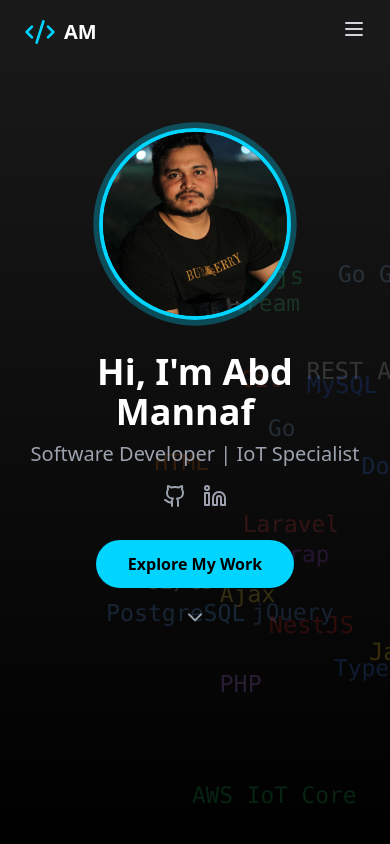
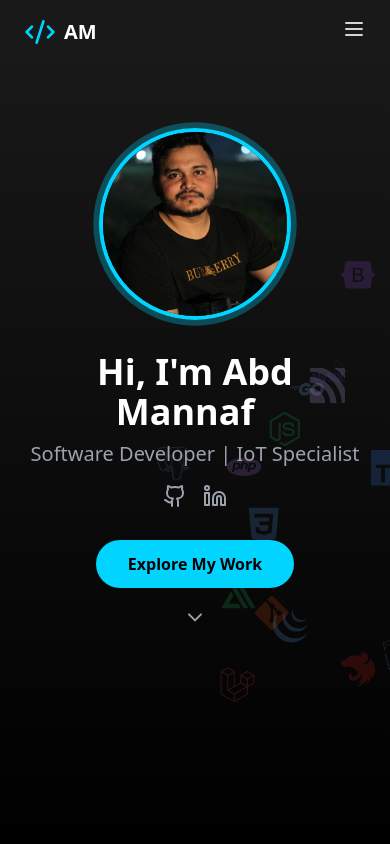
Before and after one commit to idbmannaf/mannaf, a React (Vite) app: page / in a window 390 px wide. Shown: the top 844 px of the page. Built offline with nearby package versions, Linux system fonts and the light colour scheme.

Commit message:
Hero Animation change and add experience

```diff
--- a/package.json
+++ b/package.json
@@ -16,6 +16,8 @@
     "react": "^18.3.1",
     "react-dom": "^18.3.1",
     "react-hot-toast": "^2.5.2",
+    "react-icons": "^5.5.0",
+    "react-router-dom": "^7.6.0",
     "react-type-animation": "^3.2.0"
   },
   "devDependencies": {
--- a/src/App.jsx
+++ b/src/App.jsx
@@ -1,3 +1,4 @@
+import { useState } from "react";
 import About from "./components/About";
 import Contact from "./components/Contact";
 import Education from "./components/Education";
@@ -9,6 +10,9 @@ import Projects from "./components/Projects";
 import Skills from "./components/Skills";
 
 export default function App() {
+  const [selectedPlan, setSelectedPlan] = useState("");
+  console.log(selectedPlan);
+
   return (
     <div className="bg-[#1A1A1A] min-h-screen  text-white">
       <Header />
@@ -18,8 +22,8 @@ export default function App() {
       <Projects />
       <Skills />
       <Education />
-      <Pricing />
-      <Contact />
+      <Pricing selectedPlan={selectedPlan} setSelectedPlan={setSelectedPlan} />
+      <Contact selectedPlan={selectedPlan} setSelectedPlan={setSelectedPlan} />
     </div>
   );
 }
--- a/src/components/Contact.jsx
+++ b/src/components/Contact.jsx
@@ -4,7 +4,7 @@ import { Github, Linkedin, Mail, Phone, Send } from "lucide-react";
 import React, { useRef, useState } from "react";
 import toast, { Toaster } from "react-hot-toast";
 
-const Contact = () => {
+const Contact = ({ selectedPlan, setSelectedPlan }) => {
   const formRef = useRef(null);
   const [isSubmitting, setIsSubmitting] = useState(false);
 
@@ -130,7 +130,8 @@ const Contact = () => {
               />
             </div>
 
-            <div>
+            <div className="flex gap-4">
+              <div className="w-full">
                 <label htmlFor="email" className="block text-gray-400 mb-2">
                   Email
                 </label>
@@ -142,6 +143,26 @@ const Contact = () => {
                   className="w-full bg-[#1A1A1A] rounded-lg px-4 py-3 text-white focus:outline-none focus:ring-2 focus:ring-primary"
                   placeholder="Your email"
                 />
+              </div>
+              <div className="w-full">
+                <label htmlFor="service" className="block text-gray-400 mb-2">
+                  Plan
+                </label>
+                <select
+                  name="service"
+                  id="service"
+                  required
+                  value={selectedPlan}
+                  onChange={(e) => setSelectedPlan(e.target.value)}
+                  className="w-full bg-[#1A1A1A] rounded-lg px-4 py-3 text-white focus:outline-none focus:ring-2 focus:ring-primary"
+                >
+                  <option value="">Select Service</option>
+                  <option value="Hourly Development">Hourly Development</option>
+                  <option value="Monthly Retainer">Monthly Retainer</option>
+                  <option value="Project Based">Project Based</option>
+                  <option value="Others">Others</option>
+                </select>
+              </div>
             </div>
 
             <div>
--- a/src/components/Education.jsx
+++ b/src/components/Education.jsx
@@ -10,7 +10,7 @@ const educationData = [
     type: "education",
   },
   {
-    title: "Professional Diploma",
+    title: "Professional Diploma (WDPF)",
     institution: "ISDB-Bisew",
     period: "2019-2022",
     type: "education",
--- a/src/components/Experience.jsx
+++ b/src/components/Experience.jsx
@@ -16,7 +16,22 @@ import React, { useState } from "react";
 
 const experiences = [
   {
+    company: "DigiDumpling Limited",
+    position: "Software Developer",
+    isRemote: true,
+    period: "01/04/2025 - Present",
+    description: [
+      "Developed scalable backend systems using PHP and Laravel, integrating legacy codebases and modern frameworks.",
+      "Designed and maintained RESTful APIs to support web and mobile platforms",
+      "Improved system performance through query optimization and efficient database structuring.",
+      "Contributed to architecture design, ensuring scalability, maintainability, and code quality",
+      "Collaborated with cross-functional teams to deliver feature-rich web applications",
+    ],
+    tech: ["PHP", "Laravel", "JavaScript", "MySQL", "PostgreSQL"],
+  },
+  {
     company: "Sarbs Communication Ltd",
+    isRemote: false,
     position: "Software Developer",
     period: "01/02/2023 - Present",
     description: [
@@ -29,6 +44,7 @@ const experiences = [
   },
   {
     company: "A2sys",
+    isRemote: false,
     position: "Web Developer",
     period: "01/02/2021 - 31/12/2022",
     description: [
@@ -42,6 +58,7 @@ const experiences = [
   {
     company: "Urgent Care At Lake Lucille",
     position: "SEO Manager",
+    isRemote: true,
     period: "01/01/2013 - 31/10/2017",
     description: [
       "Developed and implemented SEO strategies to improve search engine rankings",
@@ -382,6 +399,9 @@ const Experience = () => {
                     transition={{ type: "spring", stiffness: 400 }}
                   >
                     {exp.company}
+                    {exp.isRemote && (
+                      <sup className="text-xs text-gray-400 ml-2">Remote</sup>
+                    )}
                   </motion.h3>
                   <div className="flex items-center text-gray-400 bg-black/30 px-3 py-1 rounded-full">
                     <Calendar size={16} className="mr-2 text-primary" />
--- a/src/components/Hero.jsx
+++ b/src/components/Hero.jsx
@@ -1,43 +1,49 @@
 import { motion } from "framer-motion";
 import { ChevronDown, Github, Linkedin } from "lucide-react";
+import {
+  SiAwsamplify,
+  SiBootstrap,
+  SiCss3,
+  SiDocker,
+  SiGin,
+  SiGit,
+  SiGo,
+  SiHtml5,
+  SiJavascript,
+  SiJquery,
+  SiLaravel,
+  SiMqtt,
+  SiMysql,
+  SiNestjs,
+  SiNodedotjs,
+  SiPhp,
+  SiPostgresql,
+  SiTypescript,
+} from "react-icons/si";
 import { TypeAnimation } from "react-type-animation";
 
 const Hero = () => {
-  // Array of programming languages and frameworks
+  // Array of programming languages and frameworks with icons
   const techIcons = [
-    { name: "Go", class: "text-blue-300" },
-    { name: "PHP", class: "text-purple-400" },
-    { name: "JavaScript", class: "text-yellow-400" },
-    { name: "TypeScript", class: "text-blue-500" },
-    { name: "Node.js", class: "text-green-500" },
-
-    // Frameworks & APIs
-    { name: "Laravel", class: "text-red-500" },
-    { name: "Go Gin", class: "text-blue-300" },
-    { name: "NestJS", class: "text-red-600" },
-    { name: "REST API", class: "text-gray-300" },
-
-    // Web Technologies
-    { name: "HTML", class: "text-orange-500" },
-    { name: "CSS", class: "text-blue-400" },
-    { name: "Bootstrap", class: "text-purple-500" },
-    { name: "jQuery", class: "text-blue-400" },
-    { name: "Ajax", class: "text-yellow-300" },
-
-    // Databases
-    { name: "MySQL", class: "text-blue-600" },
-    { name: "PostgreSQL", class: "text-blue-400" },
-    { name: "Timestream", class: "text-green-400" },
-
-    // Cloud & DevOps
-    { name: "AWS", class: "text-orange-400" },
-    { name: "Docker", class: "text-blue-500" },
-    { name: "CI/CD", class: "text-gray-300" },
-    { name: "Git", class: "text-orange-600" },
-
-    // IoT
-    { name: "AWS IoT Core", class: "text-green-500" },
-    { name: "MQTT", class: "text-purple-300" },
+    { icon: <SiGo />, class: "text-blue-300" },
+    { icon: <SiPhp />, class: "text-purple-400" },
+    { icon: <SiJavascript />, class: "text-yellow-400" },
+    { icon: <SiTypescript />, class: "text-blue-500" },
+    { icon: <SiNodedotjs />, class: "text-green-500" },
+    { icon: <SiLaravel />, class: "text-red-500" },
+    { icon: <SiGin />, class: "text-blue-300" },
+    { icon: <SiNestjs />, class: "text-red-600" },
+    { icon: <SiHtml5 />, class: "text-orange-500" },
+    { icon: <SiCss3 />, class: "text-blue-400" },
+    { icon: <SiBootstrap />, class: "text-purple-500" },
+    { icon: <SiJquery />, class: "text-blue-400" },
+    { icon: <SiMysql />, class: "text-blue-600" },
+    { icon: <SiPostgresql />, class: "text-blue-400" },
+    { icon: <SiAwsamplify />, class: "text-orange-400" },
+    { icon: <SiDocker />, class: "text-blue-500" },
+    { icon: <SiGit />, class: "text-orange-600" },
+    { icon: <SiAwsamplify />, class: "text-green-500" },
+    { icon: <SiMqtt />, class: "text-purple-300" },
   ];
 
   return (
@@ -74,9 +80,9 @@ const Hero = () => {
               repeat: Infinity,
               repeatType: "reverse",
             }}
-            className={`absolute text-xl md:text-2xl ${tech.class} font-mono opacity-20 select-none`}
+            className={`absolute text-3xl md:text-4xl ${tech.class} font-mono opacity-20 select-none`}
           >
-            {tech.name}
+            {tech.icon}
           </motion.div>
         ))}
       </div>
--- a/src/components/Pricing.jsx
+++ b/src/components/Pricing.jsx
@@ -53,7 +53,7 @@ const pricingPlans = [
   },
 ];
 
-const Pricing = () => {
+const Pricing = ({ selectedPlan, setSelectedPlan }) => {
   return (
     <section className="py-20 bg-gradient-to-b from-gray-900 to-gray-800 text-white">
       <div className="max-w-7xl mx-auto px-4 sm:px-6 lg:px-8">
@@ -116,6 +116,7 @@ const Pricing = () => {
                 whileHover={{ scale: 1.02 }}
                 whileTap={{ scale: 0.98 }}
                 onClick={() => {
+                  setSelectedPlan(plan.title);
                   const contactSection = document.getElementById("contact");
                   if (contactSection) {
                     contactSection.scrollIntoView({ behavior: "smooth" });
--- a/src/components/Projects.jsx
+++ b/src/components/Projects.jsx
@@ -1,58 +1,9 @@
 import { motion } from "framer-motion";
 import { ChevronLeft, ChevronRight, ExternalLink, Github } from "lucide-react";
 import React, { useState } from "react";
+import { projects as projectsData } from "../data";
 
-const projects = [
-  {
-    order: 1,
-    title: "Remote Monitoring System (RMS)",
-    description:
-      "Real-time telecom tower monitoring system using AWS IoT Core and GoLang",
-    image:
-      "https://images.unsplash.com/photo-1551288049-bebda4e38f71?w=800&h=600&fit=crop",
-    tech: ["Go", "AWS IoT", "React", "MQTT"],
-    links: {
-      live: "#",
-      github: "#",
-    },
-  },
-  {
-    order: 2,
-    title: "Grid Controller (GC)",
-    description: "Solar-powered grid optimization with MQTT dashboard",
-    image:
-      "https://images.unsplash.com/photo-1509391366360-2e959784a276?w=800&h=600&fit=crop",
-    tech: ["Laravel", "MQTT", "Vue.js"],
-    links: {
-      live: "#",
-      github: "#",
-    },
-  },
-  {
-    order: 3,
-    title: "Visually Impaired People's Society",
-    description: "Accessible website with screen reader optimization",
-    image:
-      "https://images.unsplash.com/photo-1505236858219-8359eb29e329?w=800&h=600&fit=crop",
-    tech: ["PHP", "Laravel", "Accessibility"],
-    links: {
-      live: "https://vipsbd.org",
-      github: "#",
-    },
-  },
-  {
-    order: 4,
-    title: "Steady Formation",
-    description: "Custom software solutions platform",
-    image:
-      "https://images.unsplash.com/photo-1460925895917-afdab827c52f?w=800&h=600&fit=crop",
-    tech: ["PHP", "Laravel", "React"],
-    links: {
-      live: "https://steadyformation.com",
-      github: "#",
-    },
-  },
-].sort((a, b) => a.order - b.order);
+const projects = projectsData.sort((a, b) => a.order - b.order);
 
 const PROJECTS_PER_PAGE = 2;
 
--- /dev/null
+++ b/src/data.js
@@ -0,0 +1,51 @@
+export const projects = [
+    {
+        order: 1,
+        title: "Remote Monitoring System (RMS)",
+        description:
+            "Real-time telecom tower monitoring system using AWS IoT Core and GoLang",
+        image:
+            "https://images.unsplash.com/photo-1551288049-bebda4e38f71?w=800&h=600&fit=crop",
+        tech: ["Go", "AWS IoT", "React", "MQTT"],
+        links: {
+            live: "#",
+            github: "#",
+        },
+    },
+    {
+        order: 2,
+        title: "Grid Controller (GC)",
+        description: "Solar-powered grid optimization with MQTT dashboard",
+        image:
+            "https://images.unsplash.com/photo-1509391366360-2e959784a276?w=800&h=600&fit=crop",
+        tech: ["Laravel", "MQTT", "Vue.js"],
+        links: {
+            live: "#",
+            github: "#",
+        },
+    },
+    {
+        order: 3,
+        title: "Visually Impaired People's Society",
+        description: "Accessible website with screen reader optimization",
+        image:
+            "https://images.unsplash.com/photo-1505236858219-8359eb29e329?w=800&h=600&fit=crop",
+        tech: ["PHP", "Laravel", "Accessibility"],
+        links: {
+            live: "https://vipsbd.org",
+            github: "#",
+        },
+    },
+    {
+        order: 4,
+        title: "Steady Formation",
+        description: "Custom software solutions platform",
+        image:
+            "https://images.unsplash.com/photo-1460925895917-afdab827c52f?w=800&h=600&fit=crop",
+        tech: ["PHP", "Laravel", "React"],
+        links: {
+            live: "https://steadyformation.com",
+            github: "#",
+        },
+    },
+].sort((a, b) => a.order - b.order);
```
Also changed, not shown: 2 other files (tests, documents, lock files or other folders). Lines whose indentation alone changed are shown as unchanged.
